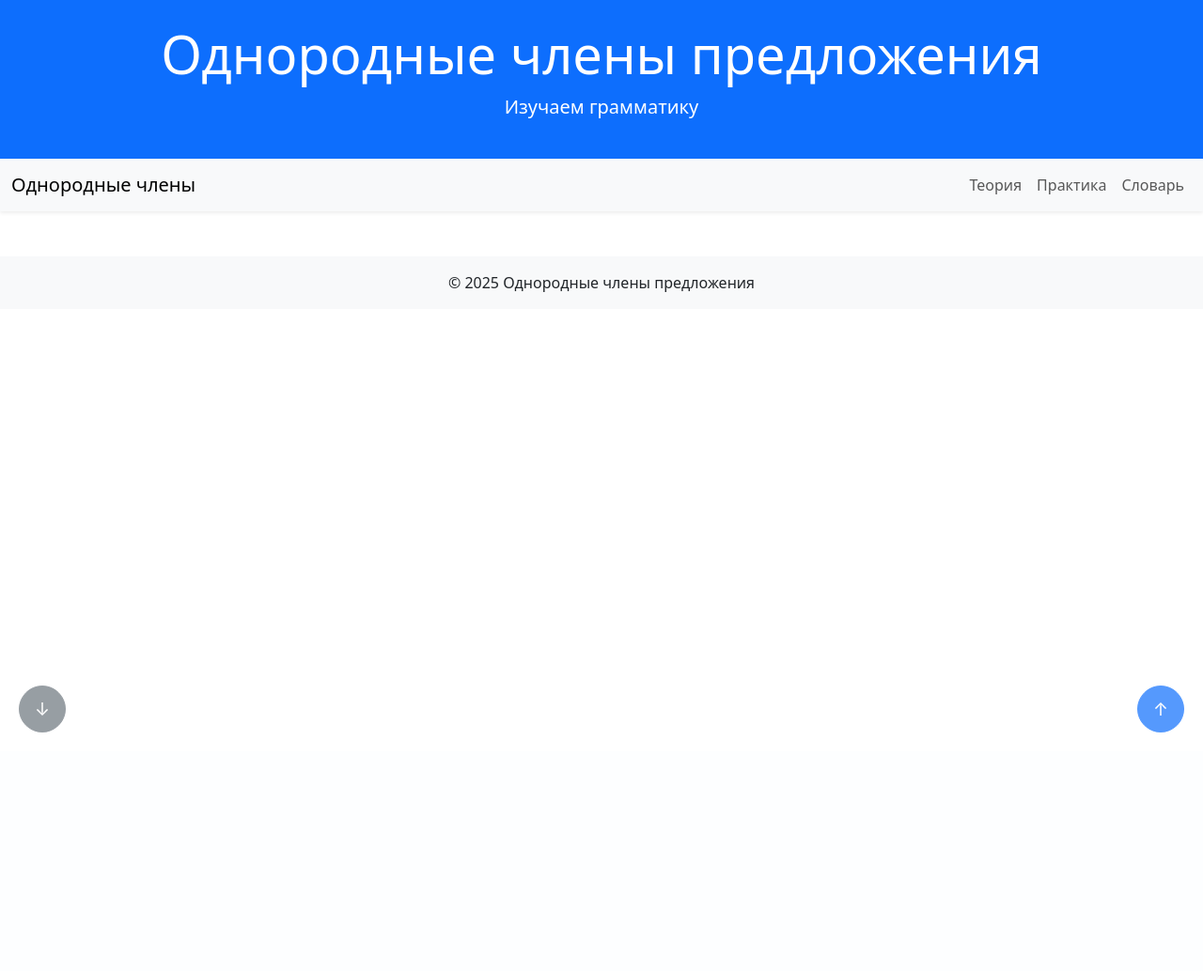
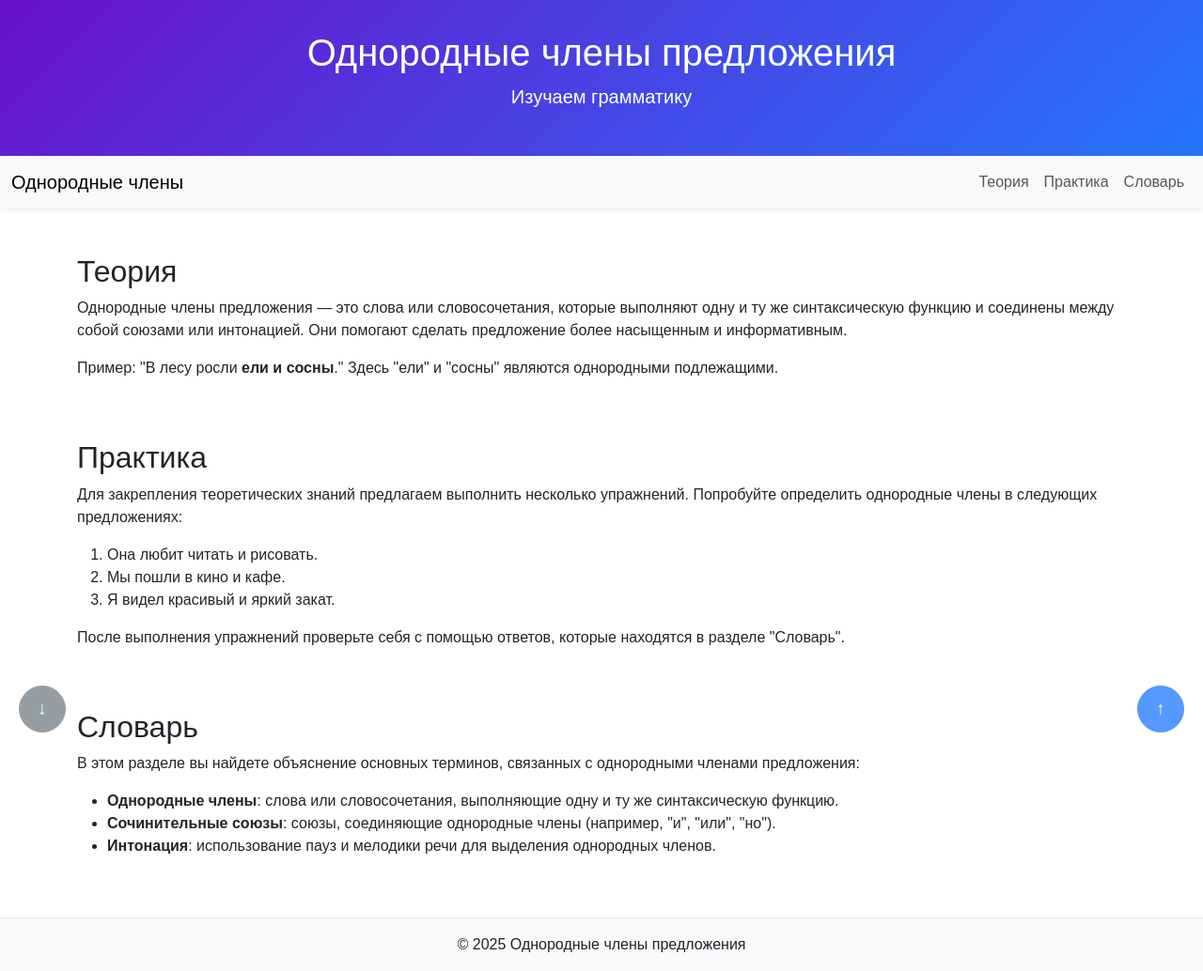
Before and after one commit to QuadDarv1ne/homogeneous-members, a FastAPI app: page / in a window 1280 px wide. Shown: the whole page at 94% size. Before the commit the page ends 780 px from the top, so only its background shows below. Run offline with FastAPI, Linux system fonts and the light colour scheme.

Commit message:
modified:   app/static/css/styles.css 	modified:   app/templates/base.html 	modified:   app/templates/index.html 	modified:   app/templates/theory.html

```diff
--- a/app/static/css/styles.css
+++ b/app/static/css/styles.css
@@ -1,7 +1,8 @@
 /* static/css/styles.css */
 
 body {
-    padding-bottom: 70px; /* Высота футера */
+    padding-top: 0px; /* Высота футера */
+    font-family: 'Arial', sans-serif;
 }
 
 .btn-scroll {
@@ -9,25 +10,66 @@ body {
     right: 20px;
     width: 50px;
     height: 50px;
-    border-radius: 30%;
+    bottom: 20px;
+    border-radius: 50%;
+    padding: 10px;
     display: flex;
     align-items: center;
     justify-content: center;
     font-size: 1.2rem;
     z-index: 1000;
+    opacity: 0.7;
     transition: opacity 0.3s;
 }
 
 .btn-scroll-top {
-    bottom: 50%; /* Расположение кнопки "Вверх" */
+    right: 20px;
+    /* bottom: 50%; Расположение кнопки "Вверх" */
     opacity: 0.7;
 }
 
 .btn-scroll-bottom {
-    bottom: 40%; /* Расположение кнопки "Вниз" */
+    left: 20px;
+    /* bottom: 40%; Расположение кнопки "Вниз" */
     opacity: 0.7;
 }
 
 .btn-scroll:hover {
     opacity: 1;
 }
+
+header {
+    background: linear-gradient(135deg, #6a11cb, #2575fc);
+    color: white;
+    padding: 2rem 0;
+    text-align: center;
+}
+
+header h1 {
+    font-size: 2.5rem;
+    margin-bottom: 0.5rem;
+}
+
+header p {
+    font-size: 1.25rem;
+}
+
+nav.navbar {
+    margin-bottom: 2rem;
+}
+
+main {
+    min-height: 60vh;
+}
+
+footer {
+    background-color: #f8f9fa;
+    padding: 1rem 0;
+    border-top: 1px solid #e7e7e7;
+    width: 100%;
+}
+
+footer p {
+    margin-bottom: 0;
+    font-size: 1rem;
+}
--- a/app/templates/base.html
+++ b/app/templates/base.html
@@ -9,37 +9,12 @@
     <!-- Подключение AOS для анимации -->
     <link href="https://unpkg.com/aos@2.3.1/dist/aos.css" rel="stylesheet">
     <link rel="stylesheet" href="/static/css/styles.css">
-    <style>
-        .btn-scroll {
-            position: fixed;
-            bottom: 20px;
-            border-radius: 50%;
-            padding: 10px;
-            opacity: 0.7;
-            transition: opacity 0.3s;
-        }
-
-        .btn-scroll-top {
-            right: 20px;
-        }
-
-        .btn-scroll-bottom {
-            left: 20px;
-        }
-
-        .btn-scroll:hover {
-            opacity: 1;
-        }
-
-        footer {
-            background-color: #f8f9fa;
-        }
     </style>
 </head>
 <body>
-    <header class="bg-primary text-white text-center py-4">
-        <h1 class="display-4">Однородные члены предложения</h1>
-        <p class="lead">Изучаем грамматику</p>
+    <header>
+        <h1>Однородные члены предложения</h1>
+        <p>Изучаем грамматику</p>
     </header>
 
     <nav class="navbar navbar-expand-lg navbar-light bg-light shadow-sm">
@@ -81,15 +56,14 @@
         </div>
     </div>
 
-    <footer class="bg-light text-center py-3">
-        <p class="mb-0">&copy; 2025 Однородные члены предложения</p>
+    <footer class="text-center">
+        <p>&copy; 2025 Однородные члены предложения</p>
     </footer>
 
     <!-- Подключение скриптов Bootstrap 5.3.3 и AOS -->
     <script src="https://cdn.jsdelivr.net/npm/@popperjs/core@2.11.7/dist/umd/popper.min.js"></script>
     <script src="https://cdn.jsdelivr.net/npm/bootstrap@5.3.3/dist/js/bootstrap.min.js"></script>
     <script src="https://unpkg.com/aos@2.3.1/dist/aos.js"></script>
-    <script src="/static/js/scripts.js"></script>
     <script>
         AOS.init();
 
@@ -112,6 +86,12 @@
         document.getElementById('scrollToBottomBtn').addEventListener('click', () => {
             window.scrollTo({ top: document.body.scrollHeight, behavior: 'smooth' });
         });
+
+        // Удаление класса modal-open после закрытия модального окна
+        const imageModal = document.getElementById('imageModal');
+        imageModal.addEventListener('hidden.bs.modal', function () {
+            document.body.classList.remove('modal-open');
+        });
     </script>
 </body>
 </html>
--- a/app/templates/index.html
+++ b/app/templates/index.html
@@ -1,117 +1,42 @@
-<!DOCTYPE html>
-<html lang="ru">
-<head>
-    <meta charset="UTF-8">
-    <meta name="viewport" content="width=device-width, initial-scale=1.0">
-    <title>{% block title %}Однородные члены предложения{% endblock %}</title>
-    <!-- Подключение Bootstrap 5.3.3 -->
-    <link href="https://cdn.jsdelivr.net/npm/bootstrap@5.3.3/dist/css/bootstrap.min.css" rel="stylesheet">
-    <!-- Подключение AOS для анимации -->
-    <link href="https://unpkg.com/aos@2.3.1/dist/aos.css" rel="stylesheet">
-    <link rel="stylesheet" href="/static/css/styles.css">
-    <style>
-        .btn-scroll {
-            position: fixed;
-            bottom: 20px;
-            border-radius: 50%;
-            padding: 10px;
-            opacity: 0.7;
-            transition: opacity 0.3s;
-        }
+{% extends "base.html" %}
 
-        .btn-scroll-top {
-            right: 20px;
-        }
+{% block title %}Однородные члены предложения{% endblock %}
 
-        .btn-scroll-bottom {
-            left: 20px;
-        }
+{% block header %}Однородные члены предложения{% endblock %}
 
-        .btn-scroll:hover {
-            opacity: 1;
-        }
+{% block subheader %}Изучаем грамматику{% endblock %}
 
-        footer {
-            background-color: #f8f9fa;
-        }
-    </style>
-</head>
-<body>
-    <header class="bg-primary text-white text-center py-4">
-        <h1 class="display-4">Однородные члены предложения</h1>
-        <p class="lead">Изучаем грамматику</p>
-    </header>
+{% block content %}
+    <section id="theory" class="row mb-5" data-aos="fade-up">
+        <div class="col-md-12">
+            <h2>Теория</h2>
+            <p>Однородные члены предложения — это слова или словосочетания, которые выполняют одну и ту же синтаксическую функцию и соединены между собой союзами или интонацией. Они помогают сделать предложение более насыщенным и информативным.</p>
+            <p>Пример: "В лесу росли <strong>ели и сосны</strong>." Здесь "ели" и "сосны" являются однородными подлежащими.</p>
+        </div>
+    </section>
 
-    <nav class="navbar navbar-expand-lg navbar-light bg-light shadow-sm">
-        <div class="container-fluid">
-            <a class="navbar-brand" href="/">Однородные члены</a>
-            <button class="navbar-toggler" type="button" data-bs-toggle="collapse" data-bs-target="#navbarNav" aria-controls="navbarNav" aria-expanded="false" aria-label="Toggle navigation">
-                <span class="navbar-toggler-icon"></span>
-            </button>
-            <div class="collapse navbar-collapse" id="navbarNav">
-                <ul class="navbar-nav ms-auto">
-                    <li class="nav-item"><a class="nav-link" href="/theory">Теория</a></li>
-                    <li class="nav-item"><a class="nav-link" href="/practice">Практика</a></li>
-                    <li class="nav-item"><a class="nav-link" href="/glossary">Словарь</a></li>
-                </ul>
-            </div>
+    <section id="practice" class="row mb-5" data-aos="fade-up">
+        <div class="col-md-12">
+            <h2>Практика</h2>
+            <p>Для закрепления теоретических знаний предлагаем выполнить несколько упражнений. Попробуйте определить однородные члены в следующих предложениях:</p>
+            <ol>
+                <li>Она любит читать и рисовать.</li>
+                <li>Мы пошли в кино и кафе.</li>
+                <li>Я видел красивый и яркий закат.</li>
+            </ol>
+            <p>После выполнения упражнений проверьте себя с помощью ответов, которые находятся в разделе "Словарь".</p>
         </div>
-    </nav>
+    </section>
 
-    <main class="container my-5">
-        {% block content %}{% endblock %}
-    </main>
-
-    <!-- Кнопки прокрутки -->
-    <button id="scrollToTopBtn" class="btn btn-primary btn-scroll btn-scroll-top">↑</button>
-    <button id="scrollToBottomBtn" class="btn btn-secondary btn-scroll btn-scroll-bottom">↓</button>
-
-    <!-- Модальное окно для изображений -->
-    <div class="modal fade" id="imageModal" tabindex="-1" aria-labelledby="imageModalLabel" aria-hidden="true">
-        <div class="modal-dialog modal-xl">
-            <div class="modal-content">
-                <div class="modal-header">
-                    <h5 class="modal-title" id="imageModalLabel">Иллюстрация</h5>
-                    <button type="button" class="btn-close" data-bs-dismiss="modal" aria-label="Close"></button>
-                </div>
-                <div class="modal-body text-center">
-                    <img id="modalImage" class="img-fluid" alt="Иллюстрация">
-                </div>
-            </div>
+    <section id="glossary" class="row mb-5" data-aos="fade-up">
+        <div class="col-md-12">
+            <h2>Словарь</h2>
+            <p>В этом разделе вы найдете объяснение основных терминов, связанных с однородными членами предложения:</p>
+            <ul>
+                <li><strong>Однородные члены</strong>: слова или словосочетания, выполняющие одну и ту же синтаксическую функцию.</li>
+                <li><strong>Сочинительные союзы</strong>: союзы, соединяющие однородные члены (например, "и", "или", "но").</li>
+                <li><strong>Интонация</strong>: использование пауз и мелодики речи для выделения однородных членов.</li>
+            </ul>
         </div>
-    </div>
-
-    <footer class="bg-light text-center py-3">
-        <p class="mb-0">&copy; 2025 Однородные члены предложения</p>
-    </footer>
-
-    <!-- Подключение скриптов Bootstrap 5.3.3 и AOS -->
-    <script src="https://cdn.jsdelivr.net/npm/@popperjs/core@2.11.7/dist/umd/popper.min.js"></script>
-    <script src="https://cdn.jsdelivr.net/npm/bootstrap@5.3.3/dist/js/bootstrap.min.js"></script>
-    <script src="https://unpkg.com/aos@2.3.1/dist/aos.js"></script>
-    <script src="/static/js/scripts.js"></script>
-    <script>
-        AOS.init();
-
-        // Открытие изображения в модальном окне
-        document.querySelectorAll('.image-preview').forEach(image => {
-            image.addEventListener('click', function() {
-                const modal = new bootstrap.Modal(document.getElementById('imageModal'));
-                const modalImage = document.getElementById('modalImage');
-                modalImage.src = this.src;
-                modal.show();
-            });
-        });
-
-        // Прокрутка вверх
-        document.getElementById('scrollToTopBtn').addEventListener('click', () => {
-            window.scrollTo({ top: 0, behavior: 'smooth' });
-        });
-
-        // Прокрутка вниз
-        document.getElementById('scrollToBottomBtn').addEventListener('click', () => {
-            window.scrollTo({ top: document.body.scrollHeight, behavior: 'smooth' });
-        });
-    </script>
-</body>
-</html>
+    </section>
+{% endblock %}
```
Also changed, not shown: app/templates/theory.html (+15 -19 lines).
